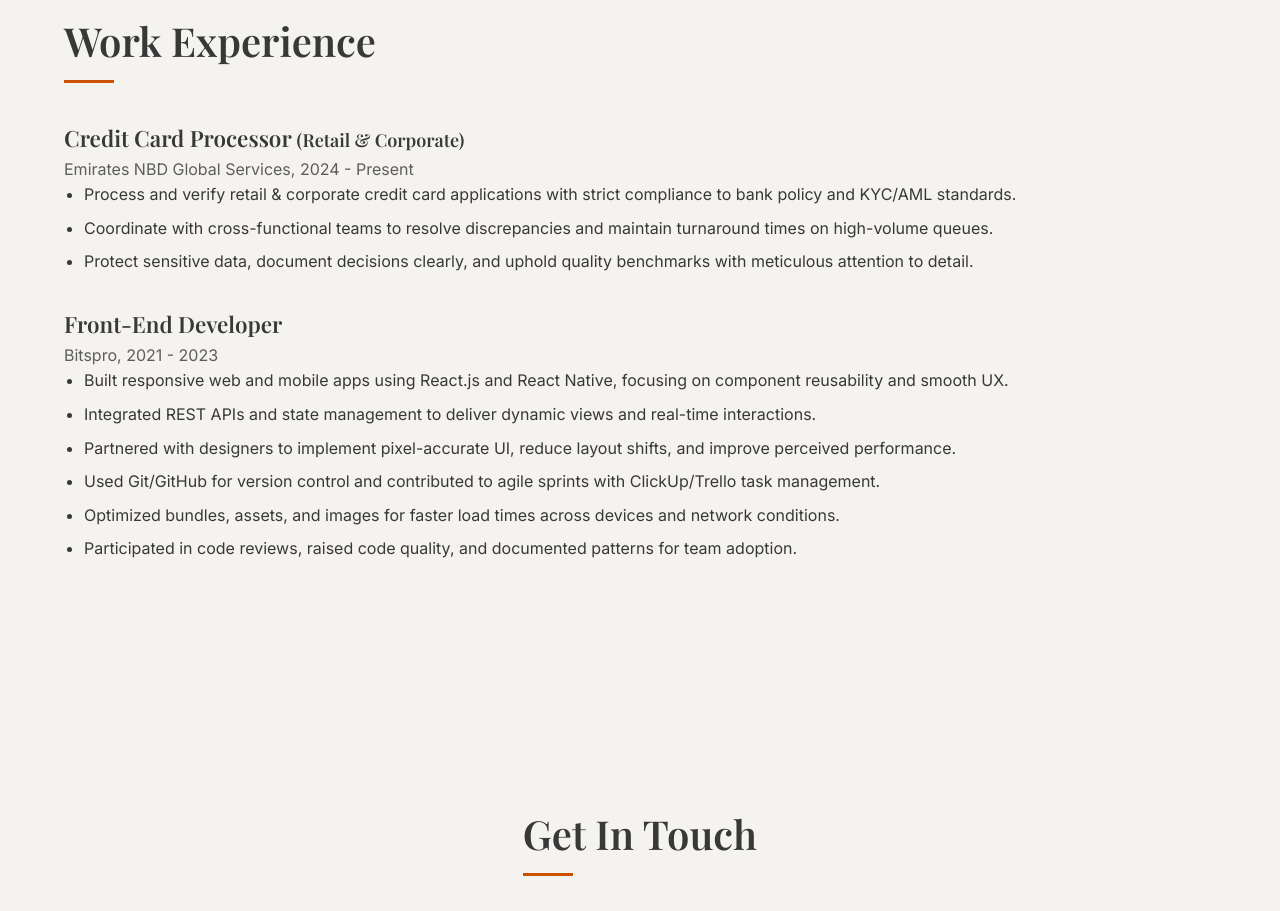
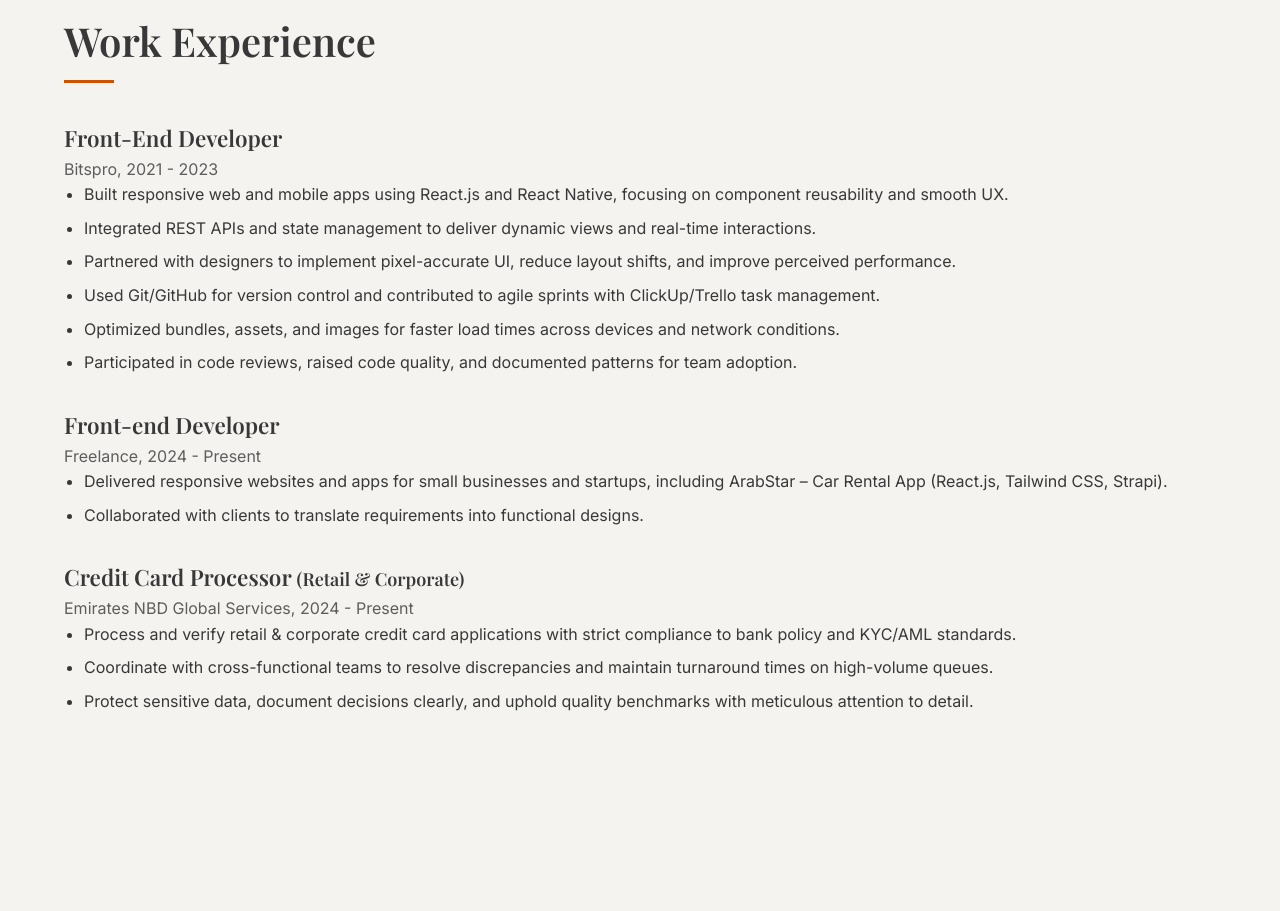
Before and after one commit to mariam1432/portfolio, a plain HTML site: page index.html in a window 1280 px wide. Shown: the part 3720-4631 px from the top of the page. Drawn offline with nearby package versions, Linux system fonts and the light colour scheme.

Commit message:
updated cv and content updates

```diff
--- a/index.html
+++ b/index.html
@@ -135,29 +135,7 @@
     <section id="work-experience">
       <div class="container">
         <h2 class="section-title">Work Experience</h2>
-        <div class="work-item">
-          <h3>
-            Credit Card Processor
-            <span style="font-size: 18px">(Retail & Corporate)</span>
-          </h3>
-          <p>Emirates NBD Global Services, 2024 - Present</p>
-          <ul>
-            <li>
-              Process and verify retail & corporate credit card applications
-              with strict compliance to bank policy and KYC/AML standards.
-            </li>
-            <li>
-              Coordinate with cross-functional teams to resolve discrepancies
-              and maintain turnaround times on high-volume queues.
-            </li>
-            <li>
-              Protect sensitive data, document decisions clearly, and uphold
-              quality benchmarks with meticulous attention to detail.
-            </li>
-          </ul>
-        </div>
-
-        <div class="work-item">
+            <div class="work-item">
           <h3>Front-End Developer</h3>
           <p>Bitspro, 2021 - 2023</p>
           <ul>
@@ -187,6 +165,37 @@
             </li>
           </ul>
         </div>
+        <div class="work-item">
+          <h3>Front-end Developer</h3>
+           <p>Freelance, 2024 - Present</p>
+          <ul>
+            <li>Delivered responsive websites and apps for small businesses and startups, including ArabStar – Car Rental App (React.js, Tailwind CSS, Strapi).</li>
+          <li>Collaborated with clients to translate requirements into functional designs. </li>
+          </ul>
+        </div>
+        <div class="work-item">
+          <h3>
+            Credit Card Processor
+            <span style="font-size: 18px">(Retail & Corporate)</span>
+          </h3>
+          <p>Emirates NBD Global Services, 2024 - Present</p>
+          <ul>
+            <li>
+              Process and verify retail & corporate credit card applications
+              with strict compliance to bank policy and KYC/AML standards.
+            </li>
+            <li>
+              Coordinate with cross-functional teams to resolve discrepancies
+              and maintain turnaround times on high-volume queues.
+            </li>
+            <li>
+              Protect sensitive data, document decisions clearly, and uphold
+              quality benchmarks with meticulous attention to detail.
+            </li>
+          </ul>
+        </div>
+
+
       </div>
     </section>
 
```
Also changed, not shown: 1 other file.
